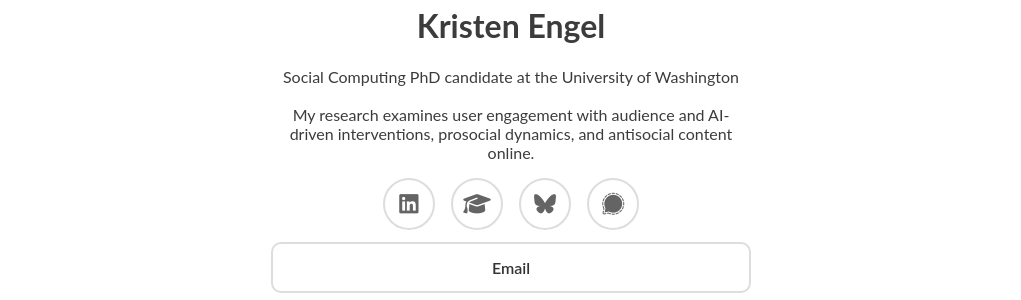
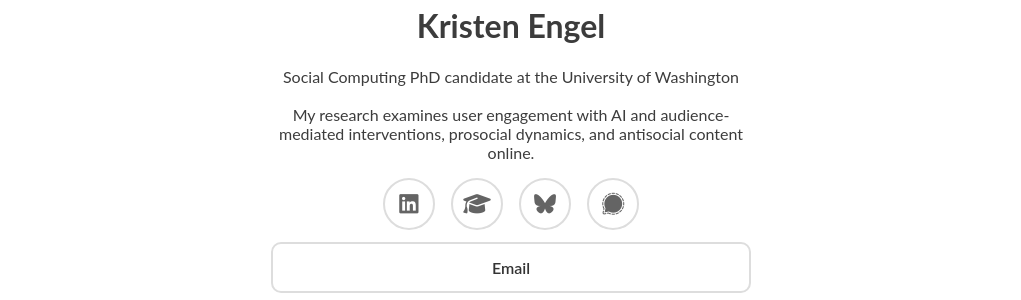
Before and after one commit to engelkri/engelkri.github.io, a Jekyll site: the page built from links.html, in a window 1280 px wide. Shown: the part 281-581 px from the top of the page, without its empty margins (129-1150 px from the left). Built offline with Jekyll 4.4.1, drawn with Linux system fonts in a browser that asks for light colours; nearby versions of some CDN libraries.

Commit message:
Revise bio for clarity and focus on AI research
Updated bio to include 'AI and audience-mediated interventions'.

```diff
--- a/links.html
+++ b/links.html
@@ -9,7 +9,7 @@ permalink: /links/
 
 <!-- Name and Bio -->
 <h1>Kristen Engel</h1>
-<p class="bio">Social Computing PhD candidate at the University of Washington<br><br>My research examines user engagement with audience and AI-driven interventions, prosocial dynamics, and antisocial content online.</p>
+<p class="bio">Social Computing PhD candidate at the University of Washington<br><br>My research examines user engagement with AI and audience-mediated interventions, prosocial dynamics, and antisocial content online.</p>
 
 <!-- Top social icons (Linktree-style) -->
 <div class="social-links">
```
